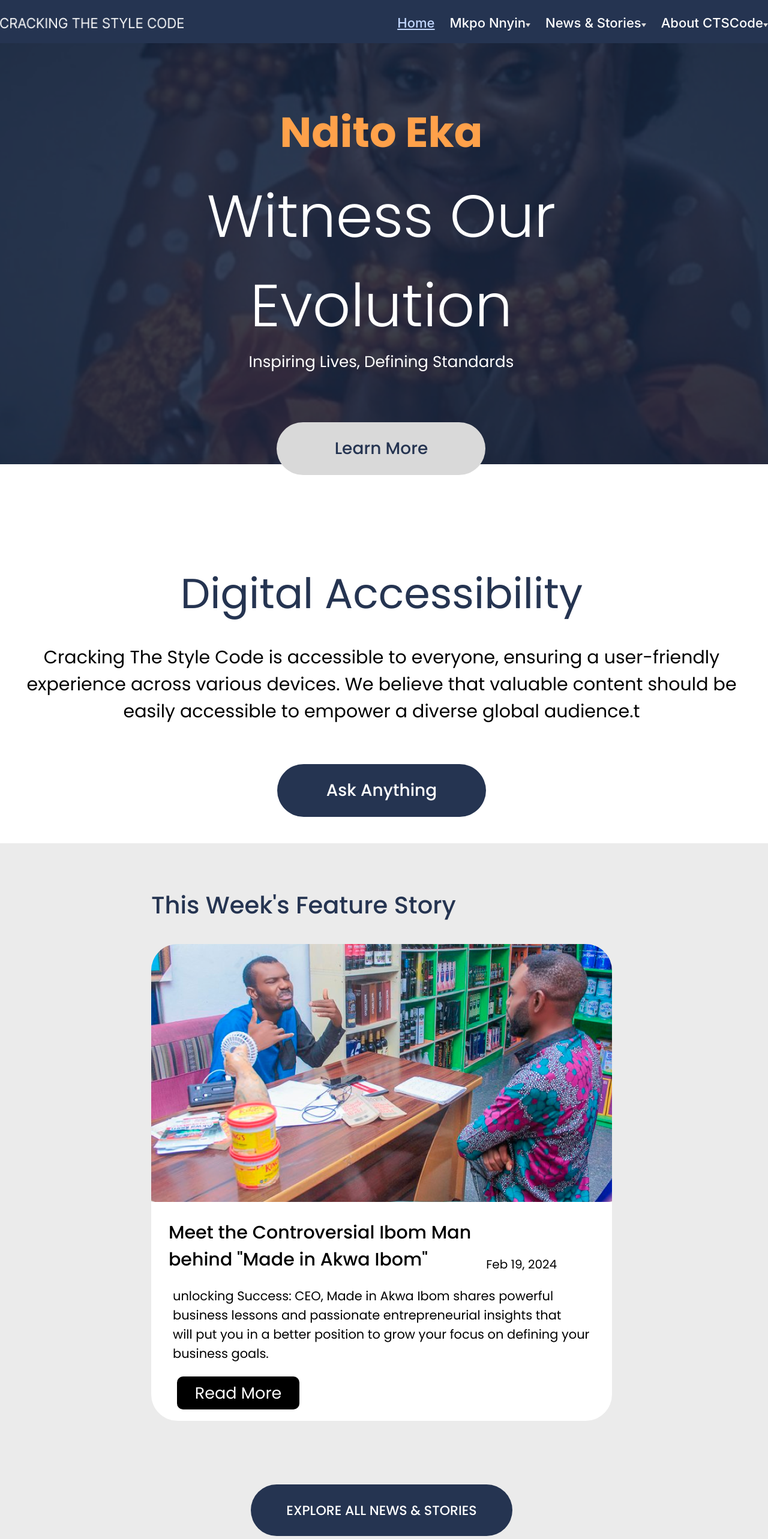
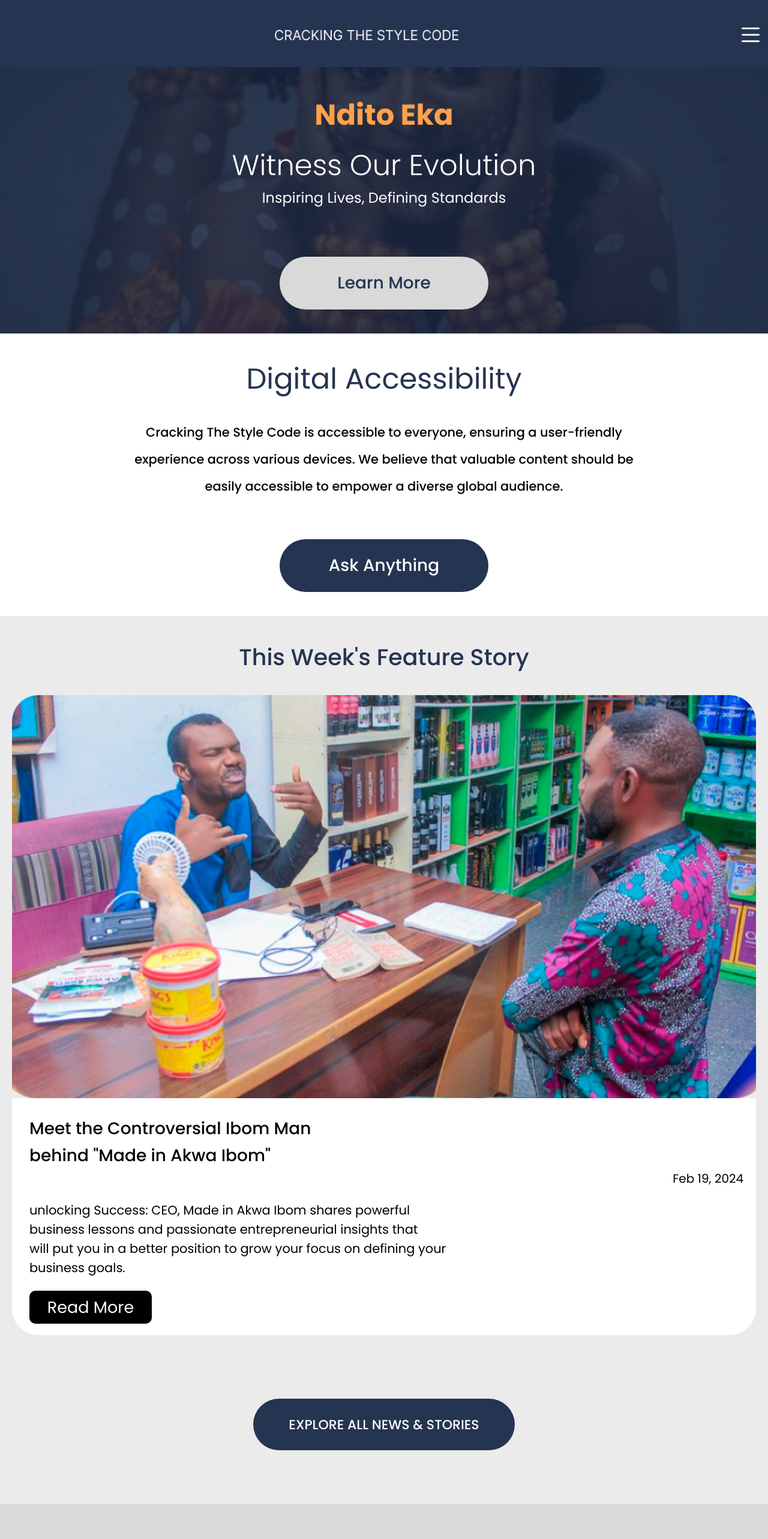
Before and after one commit to VictorAkan/ctsc, a React (Vite) app: page / in a window 1280 px wide. Shown: the top 2566 px of the page at 60% size. Built offline with nearby package versions, Linux system fonts and the light colour scheme; a web font is replaced by a local one.

Commit message:
updates successfully made

```diff
--- a/src/components/Footer/index.jsx
+++ b/src/components/Footer/index.jsx
@@ -25,27 +25,27 @@ export default function Footer({ ...props }) {
                         <div className="h-full md:h-auto">
                             {/* <Heading as="h2" className="ml-[8.25rem] mt-[5.88rem] !text-[2.00rem] md:ml-0"> Our Socials
                             </Heading> */}
-                            <div className="m-auto flex h-max w-full justify-center bg-[#192235] pb-[8.31rem] pt-[5.00rem] md:mt-[5px] md:py-[1.25rem]">
+                            <div className="m-auto flex w-full justify-center bg-[#192235] py-[5.00rem] md:mt-[5px] md:py-[1.25rem]">
                                 <div className="container-xs flex items-center justify-center px-[2.3rem] md:p-[1.25rem] sm:px-[0.25rem]">
                                     <div className="flex w-full items-center justify-between gap-[1.25rem] md:flex-col">
-                                        <div className="flex pt-[5rem] md:pt-0 flex-col items-start gap-[1.81rem] md:w-full">
+                                        <div className="flex flex-col items-start gap-[0.7rem] md:w-full">
                                             <Text size="10xl" as="p" className="font-['Inter'] !text-[1.44rem]">
                                                 CRACKING THE STYLE CODE
                                             </Text>
-                                            <Text size="4xl" as="p" className="w-full leading-[1.56rem] md:ml-0">
+                                            <Text size="4xl" as="p" className="w-full leading-[1.56rem]">
                                                 <>
                                                     We believe that valuable content should be <br />
                                                     easily accessible to empower a diverse global <br /> audience.
                                                 </>
                                             </Text>
-                                            <div className="flex items-start justify-start w-[60%]">
-                                        <Button shape="round" className="w-[5.69rem] h-[5.69rem]">
+                                            <div className="flex items-start mt-4 justify-start">
+                                        <Button shape="round" className="rounded-full">
                                             <Img src="images/facebook.png" className="" />
                                         </Button>
-                                        <Button shape="round" className="w-[5.69rem] h-[5.69rem]">
+                                        <Button shape="round" className="rounded-full">
                                             <Img src="images/twitter.png" className="" />
                                         </Button>
-                                        <Button shape="round" className="w-[5.69rem] h-[5.69rem]">
+                                        <Button shape="round" className="rounded-full">
                                             <Img src="images/instagram.png" className="" />
                                         </Button>
                                     </div>
--- a/src/components/Header/index.jsx
+++ b/src/components/Header/index.jsx
@@ -14,7 +14,7 @@ export default function Header({ ...props }) {
 
     return (<header {...props}
         className={`${props.className} flex justify-center fixed items-center pt-[1.56rem] pb-[1.25rem] sm:pt-[1.25rem] bg-[#253451] w-full z-10`}>
-        <div className="container-xs flex items-center justify-between gap-[1.25rem] md:flex-col md:p-[1.25rem]">
+        <div className="container px-32 flex items-center justify-between gap-[1.25rem] md:flex-col md:p-[1.25rem]">
             <img src="images/img_header_logo.png" alt="headerlogo" className="h-[1.69rem] w-[19.13rem] object-contain" />
             <ul className="flex md:hidden gap-[1.56rem] md:flex-col">
                 <li>
--- a/src/pages/HomePage/index.jsx
+++ b/src/pages/HomePage/index.jsx
@@ -51,10 +51,10 @@ export default function HomePage() {
                             <Text size="28xl" as="p" className="self-center !text-[#253451] md:ml-0 sm:text-center">
                                 Digital Accessibility
                             </Text>
-                            <Text size="14xl" as="p" className="mt-[1.94rem] w-full text-center leading-[2.81rem] !text-[#000000]">
+                            <Text size="10xl" as="p" className="mt-[1.94rem] w-full text-center leading-[2.81rem] !text-[#000000]">
                                 <>
                                     Cracking The Style Code is accessible to everyone, ensuring a user-friendly <br />
-                                    experience across various devices. We believe that valuable content should be <br /> easily accessible to empower a diverse global audience.t
+                                    experience across various devices. We believe that valuable content should be <br /> easily accessible to empower a diverse global audience.
                                 </>
                             </Text>
                             <Button
@@ -69,7 +69,7 @@ export default function HomePage() {
                     <div className="flex flex-col md: gap-[0rem]">
                         <div className="flex flex-col items-center bg-[#ebebeb] pt-[4.56rem] md:pt-[1.25rem]">
                             <div className="container-xs flex flex-col items-center pl-[15.75rem] pr-[16.25rem] md:p-[1.25rem] md:px-[1.25rem]">
-                                <Text size="21xl" as="p" className="self-start sm:text-center !font-medium !text-[#253451]">
+                                <Text size="21xl" as="p" className="text-center !font-medium !text-[#253451]">
                                     This Week's Feature Story
                                 </Text>
                                 <Img
@@ -95,7 +95,7 @@ export default function HomePage() {
                                             </Text>
                                         </div>
                                         <Text
-                                            size="8xl"
+                                            size="7xl"
                                             as="p"
                                             className="ml-[0.44rem] w-full !text-[1.31rem] leading-[2.00rem] !text-[#000000] md:ml-0"
                                         >
@@ -219,9 +219,11 @@ export default function HomePage() {
                     </div>
                     <div className="h-full bg-[#d9d9d9] pl-24 pr-16 pt-[4.69rem] md:pl-[1.25rem] md:pt-[1.25rem] sm:px-[1.25rem]">
                         <div className="flex sm:block">
-                        <div className="m-auto flex flex-col items-center gap-[0.81rem]">
+                        <div className="m-auto flex flex-col items-start w-full gap-[0.81rem]">
                             <Text size="14xl" as="p" className="!text-[#000000]">
+                                <>
                                 Cracking the style code is not just a Publication
+                                </>
                             </Text>
                             <Text size="14xl" as="p" className="!text-[#000000]">
                                 Nnyin idoho itie uwed mop kpod;
--- a/tailwind.config.js
+++ b/tailwind.config.js
@@ -3,7 +3,7 @@ module.exports = {
   mode: "jit",
   content: ["./src/**/**/*.{js,ts,jsx,tsx,html,mdx}", "./src/**/*.{js,ts,jsx,tsx,html,mdx}"],
   darkMode: "class",
-  theme: { screens: { md: {max: "1050px"}, sm: {max: "550px"} },
+  theme: { screens: { md: {max: "1304px"}, sm: {max: "550px"} },
   extend: {
     // colors: {
     //   blue_gray: {
```
